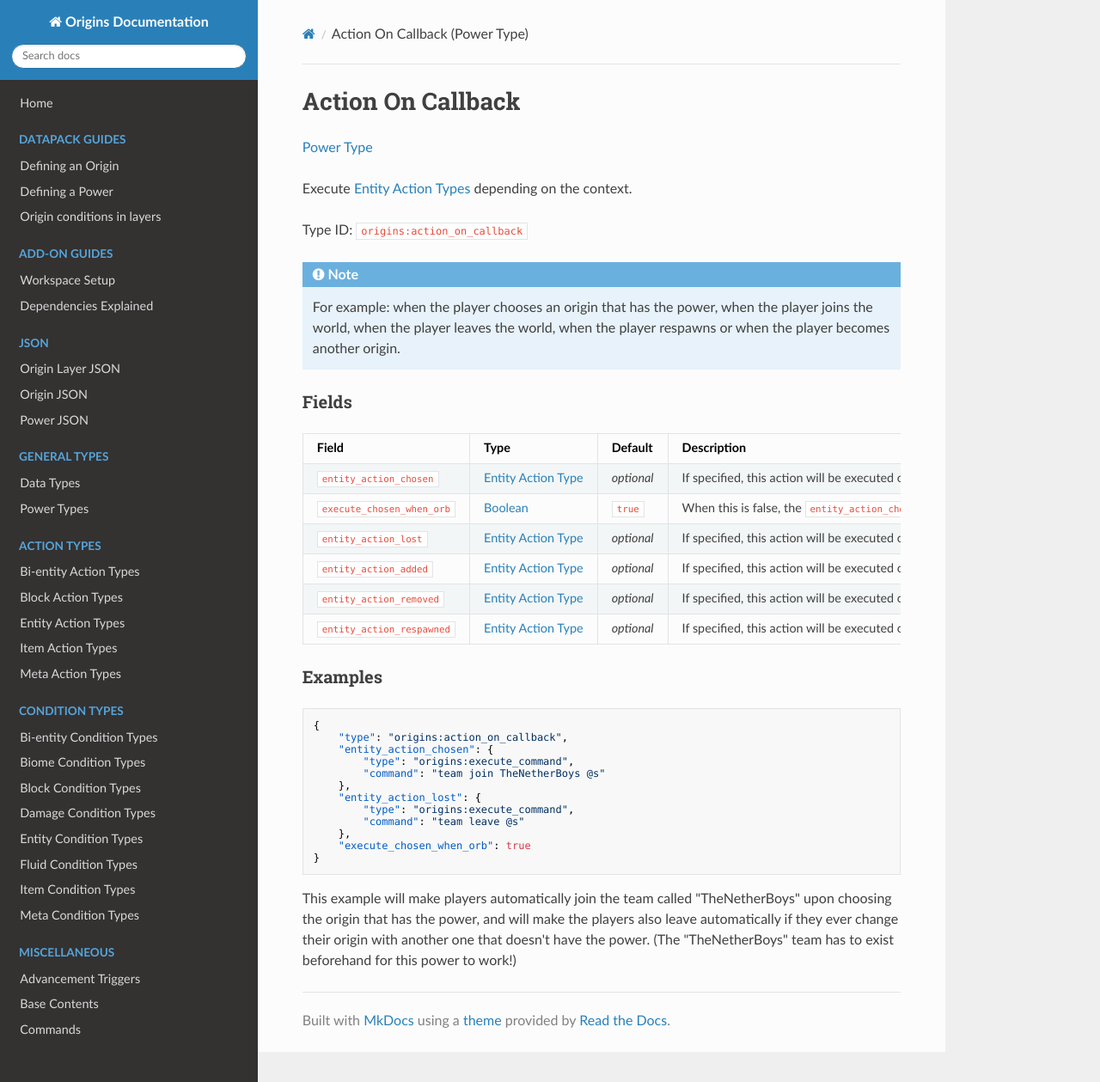
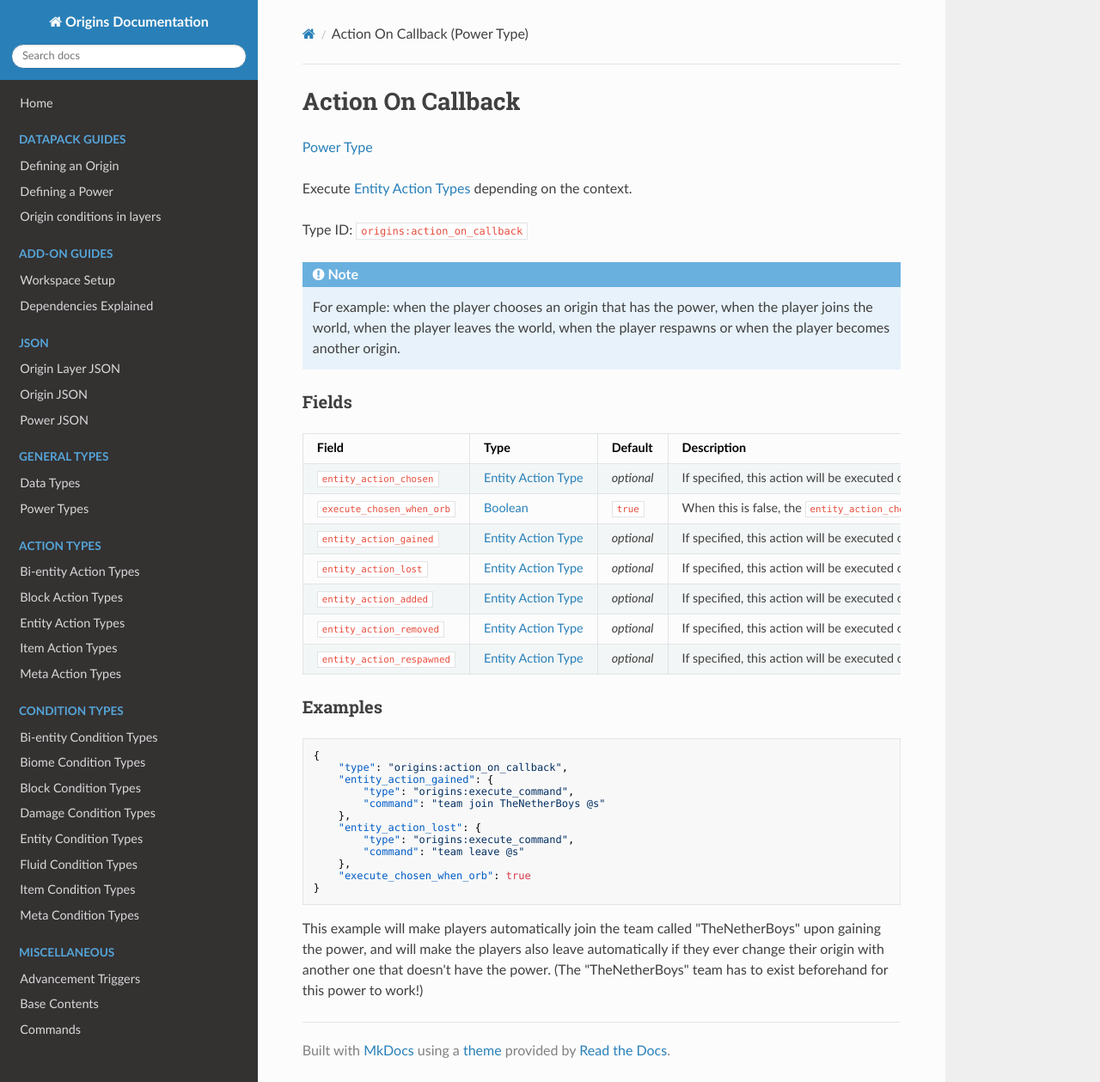
Before and after one commit to apace100/origins-docs, an MkDocs documentation site: the page built from docs/types/power_types/action_on_callback.md, in a window 1280 px wide and 1259 px high. Shown: the whole window at 86% size. Built offline with MkDocs 1.6.1, drawn with Linux system fonts in a browser that asks for light colours; nearby versions of some CDN libraries.

Commit message:
Updated `action_on_callback.md` (Power Types) * Added the missing `entity_action_gained` field * Changed the example and its description a little bit

````diff
--- a/docs/types/power_types/action_on_callback.md
+++ b/docs/types/power_types/action_on_callback.md
@@ -22,6 +22,7 @@ Field  | Type | Default | Description
 -------|------|---------|-------------
 `entity_action_chosen` | [Entity Action Type](../entity_action_types.md) | _optional_ | If specified, this action will be executed on the player when the player chooses their origin on the last layer through the menu - by using the Orb of Origin or missing an origin or joining for the first time - if the power was gained from any of the layers.
 `execute_chosen_when_orb` | [Boolean](../data_types/boolean.md) | `true` | When this is false, the `entity_action_chosen` will not be executed when the player changes their origin with an orb, but only when the player chooses an origin for the first time or their origin was reset to `origins:empty` via a command.
+`entity_action_gained` | [Entity Action Type](../entity_action_types.md) | _optional_ | If specified, this action will be executed on the player when the power is gained.
 `entity_action_lost` | [Entity Action Type](../entity_action_types.md) | _optional_ | If specified, this action will be executed on the player when the power is lost.
 `entity_action_added` | [Entity Action Type](../entity_action_types.md) | _optional_ | If specified, this action will be executed on the player when the power is added. Joining a world adds each power back.
 `entity_action_removed` | [Entity Action Type](../entity_action_types.md) | _optional_ | If specified, this action will be executed on the player when the power is removed and right after the player respawns. Leaving a world removes each power.
@@ -33,7 +34,7 @@ Field  | Type | Default | Description
 ```json
 {
   	"type": "origins:action_on_callback",
-  	"entity_action_chosen": {
+  	"entity_action_gained": {
     	"type": "origins:execute_command",
     	"command": "team join TheNetherBoys @s"
   	},
@@ -45,5 +46,5 @@ Field  | Type | Default | Description
 }
 ```
 
-This example will make players automatically join the team called "TheNetherBoys" upon choosing the origin that has the power, and will make the players also leave automatically if they ever change their origin with another one that doesn't have the power.
+This example will make players automatically join the team called "TheNetherBoys" upon gaining the power, and will make the players also leave automatically if they ever change their origin with another one that doesn't have the power.
 (The "TheNetherBoys" team has to exist beforehand for this power to work!)
````
